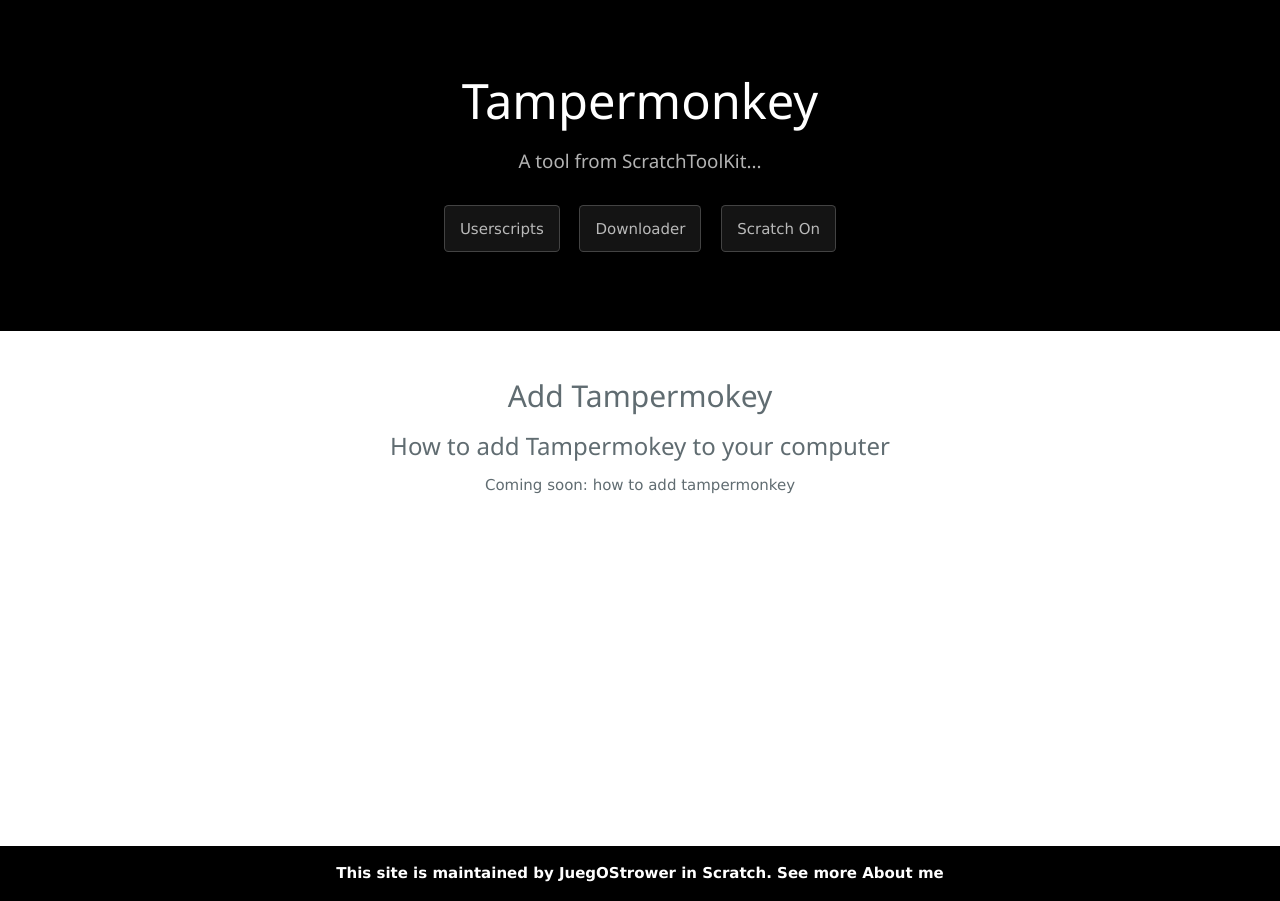
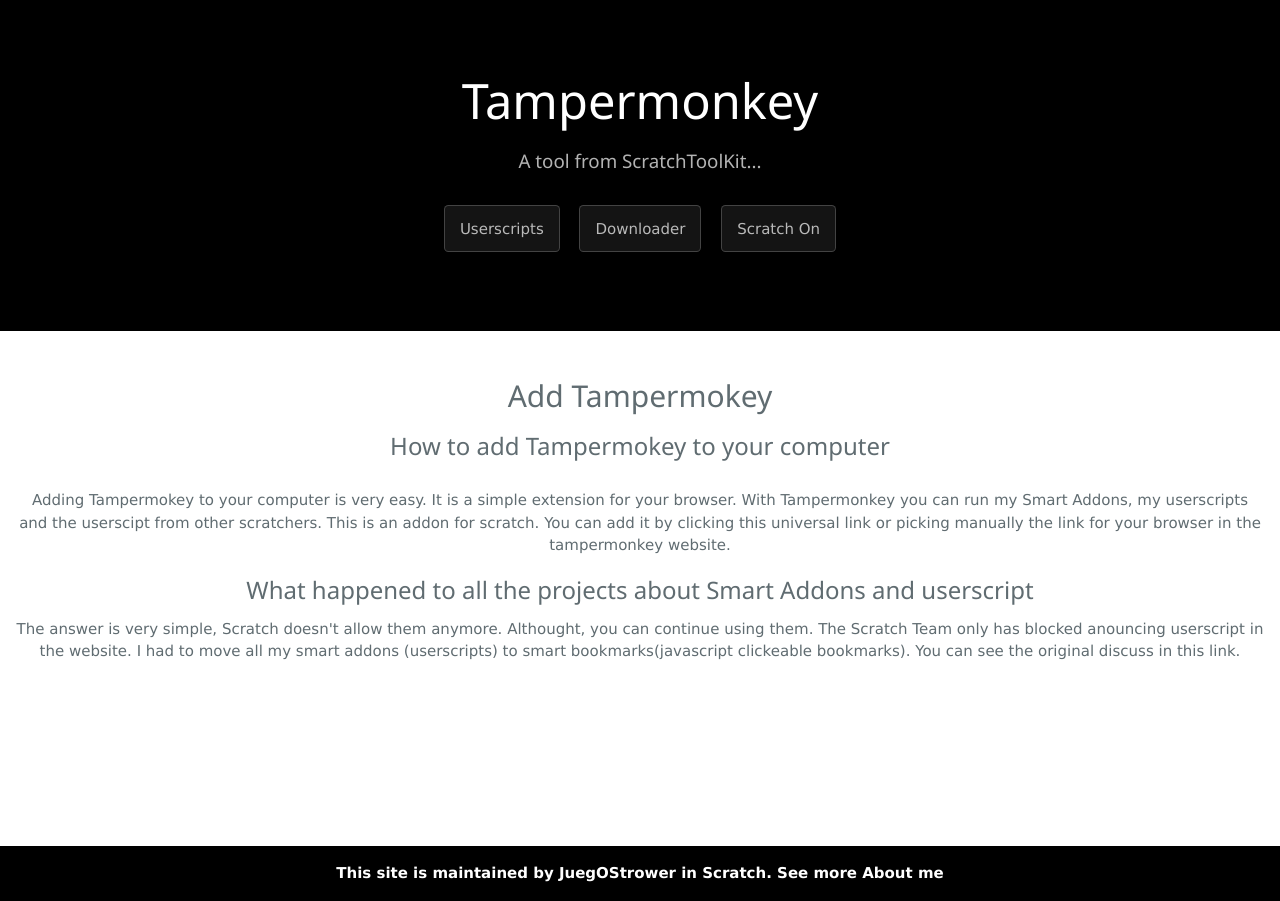
Before and after one commit to JuegOStrower/juegostrower.github.io, a Jekyll site: the page tampermonkey/index.html, which Jekyll copies as it is, in a window 1280 px wide. Built offline with Jekyll 4.4.1, drawn with Linux system fonts in a browser that asks for light colours.

Commit message:
Now all the tampermokey info is loaded

```diff
--- a/tampermonkey/index.html
+++ b/tampermonkey/index.html
@@ -7,11 +7,9 @@
     <meta name="viewport" content="width=device-width, initial-scale=1">
     <meta name="theme-color" content="#157878">
     <script type="text/javascript" async="" src="https://www.google-analytics.com/analytics.js"></script>
-    <!-- Add required scripts here -->
     <link href="https://fonts.googleapis.com/css?family=Open+Sans:400,700" rel="stylesheet" type="text/css">
     <link rel="stylesheet" href="/assets/css/style.css">
     <link rel="stylesheet" href="/w3.css">
-    <!-- Add required CSS here -->
     <script async="" src="https://www.googletagmanager.com/gtag/js?id=UA-82877528-5"></script>
     <script>
       window.dataLayer = window.dataLayer || [];
@@ -28,12 +26,14 @@
       <a href="/downloader" class="btn">Downloader</a>
       <a href="/scratchon" class="btn">Scratch On</a>
     </section>
-    <div style="min-height: calc(100vh - 331px - 54px);" class="w3-PROJECT-COLOR w3-center">
+    <div style="min-height: calc(100vh - 331px - 54px);" class="w3-highway-blue w3-center">
       <div class="w3-padding-32">
         <h2>Add Tampermokey</h2>
         <h3>How to add Tampermokey to your computer</h3>
         <div class="w3-container w3-responsive">
-          Coming soon: how to add tampermonkey
+          <p>Adding Tampermokey to your computer is very easy. It is a simple extension for your browser. With Tampermonkey you can run my Smart Addons, my userscripts and the userscipt from other scratchers. This is an addon for scratch. You can add it by clicking <a href="add">this</a> universal link or picking manually the link for your browser in the <a href="https://tampermonkey.net/">tampermonkey website</a>.</p>
+		  <h3>What happened to all the projects about Smart Addons and userscript</h3>
+		  The answer is very simple, Scratch doesn't allow them anymore. Althought, you can continue using them. The Scratch Team only has blocked anouncing userscript in the website. I had to move all my smart addons (userscripts) to smart bookmarks(javascript clickeable bookmarks). You can see the original discuss in <a href="https://scratch.mit.edu/discuss/topic/284272/">this link</a>.</p>
         </div>
       </div>
     </div>
```
